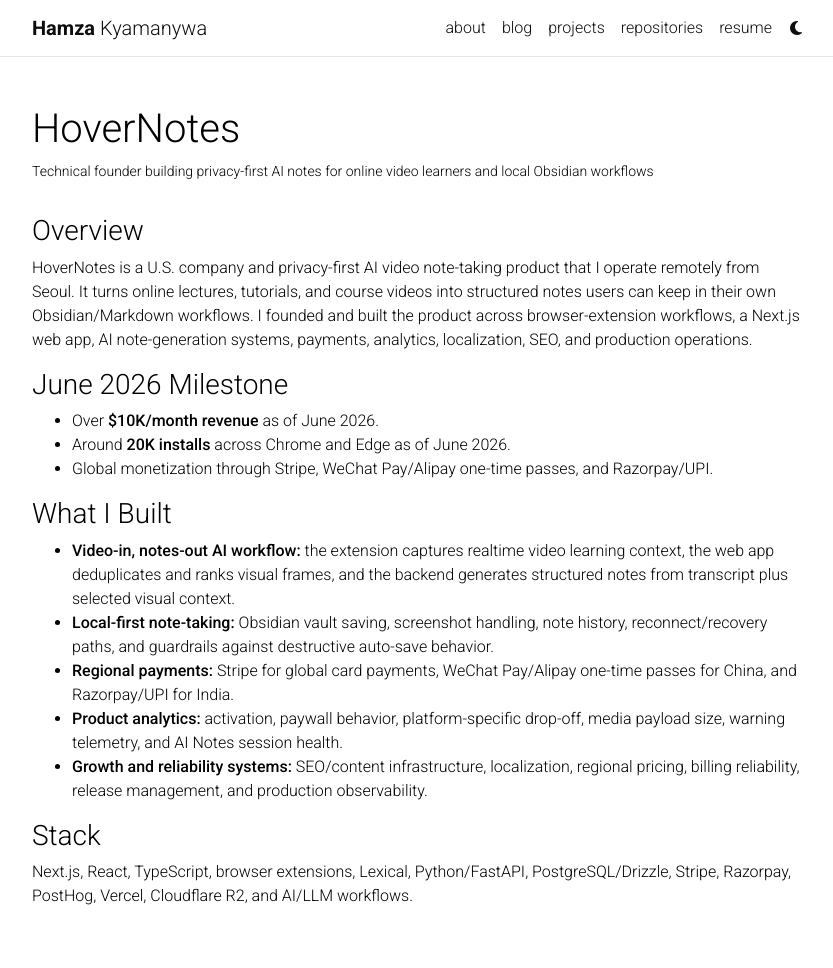
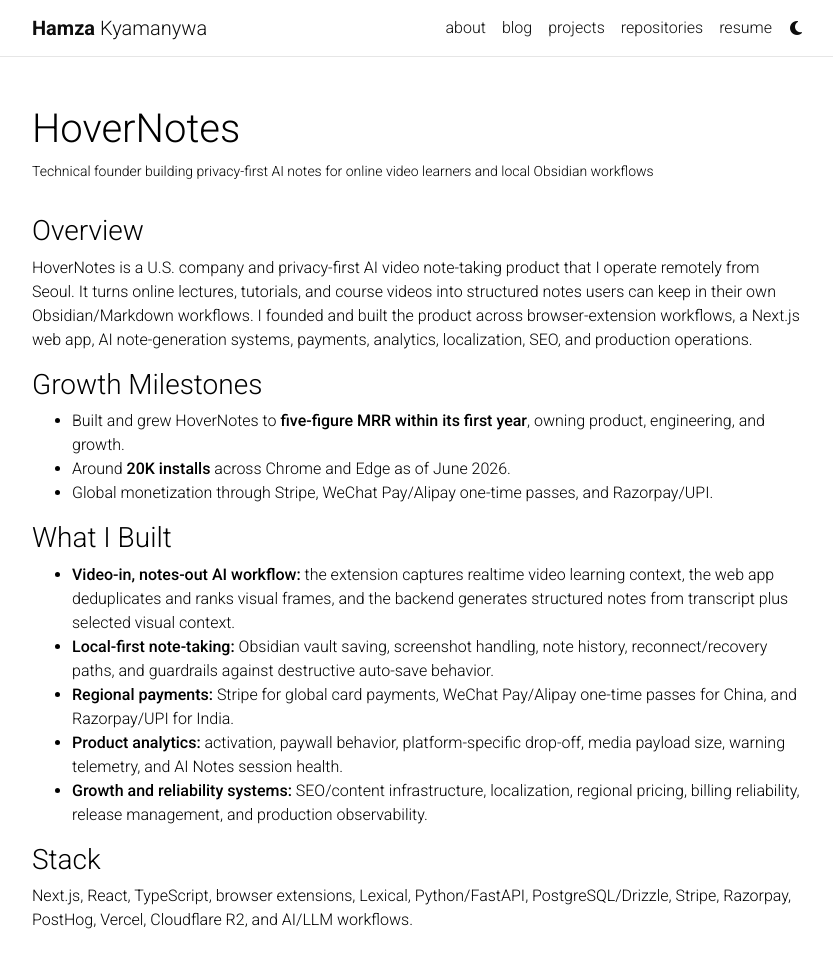
Before and after one commit to untilhamza/untilhamza.github.io, a Jekyll site: the page built from _projects/1_project.md, in a window 1280 px wide and 1018 px high. Shown: the top 968 px of the window, without its empty margins (223-1056 px from the left). Built offline with Jekyll 4.4.1, drawn with Linux system fonts in a browser that asks for light colours; comment, search, counter and statistics services are not loaded; a style sheet for code colours, icons or effects is not loaded.

Commit message:
Update HoverNotes first-year growth milestone (#9)

```diff
--- a/_data/cv.yml
+++ b/_data/cv.yml
@@ -32,7 +32,8 @@
       institution: HoverNotes | AI video note-taking SaaS | Remote, United States
       year: Jul 2025 - Present
       description:
-        - Founded and built a privacy-first AI tool for online video learners, with over <strong>$10K/month revenue</strong> and around <strong>20K Chrome/Edge installs</strong> as of June 2026.
+        - Built and grew HoverNotes to <strong>five-figure MRR within its first year</strong>, owning product, engineering, and growth.
+        - Built a privacy-first AI tool for online video learners, reaching around <strong>20K Chrome/Edge installs</strong> as of June 2026.
         - Built the product across Chrome/Edge extension workflows, a Next.js web app, local-first Obsidian workflows, payments, analytics, SEO/i18n, and AI note generation.
         - Designed a multimodal video-in, notes-out pipeline where the extension captures realtime video learning context, the web app deduplicates/ranks visual frames, and the backend generates structured notes from transcript plus selected visual context.
         - Implemented regional monetization across Stripe for global card payments, China one-time passes via WeChat Pay/Alipay, and India payments via Razorpay/UPI.
--- a/_projects/1_project.md
+++ b/_projects/1_project.md
@@ -11,9 +11,9 @@
   <h3>Overview</h3>
   <p>HoverNotes is a U.S. company and privacy-first AI video note-taking product that I operate remotely from Seoul. It turns online lectures, tutorials, and course videos into structured notes users can keep in their own Obsidian/Markdown workflows. I founded and built the product across browser-extension workflows, a Next.js web app, AI note-generation systems, payments, analytics, localization, SEO, and production operations.</p>
 
-  <h3>June 2026 Milestone</h3>
+  <h3>Growth Milestones</h3>
   <ul>
-    <li>Over <strong>$10K/month revenue</strong> as of June 2026.</li>
+    <li>Built and grew HoverNotes to <strong>five-figure MRR within its first year</strong>, owning product, engineering, and growth.</li>
     <li>Around <strong>20K installs</strong> across Chrome and Edge as of June 2026.</li>
     <li>Global monetization through Stripe, WeChat Pay/Alipay one-time passes, and Razorpay/UPI.</li>
   </ul>
--- a/assets/json/resume.json
+++ b/assets/json/resume.json
@@ -28,7 +28,8 @@
       "position": "Technical Founder",
       "summary": "Jul 2025 - Present",
       "highlights": [
-        "Founded and built a privacy-first AI tool for online video learners, with over $10K/month revenue and around 20K Chrome/Edge installs as of June 2026.",
+        "Built and grew HoverNotes to five-figure MRR within its first year, owning product, engineering, and growth.",
+        "Built a privacy-first AI tool for online video learners, reaching around 20K Chrome/Edge installs as of June 2026.",
         "Built the product across Chrome/Edge extension workflows, a Next.js web app, local-first Obsidian workflows, payments, analytics, SEO/i18n, and AI note generation.",
         "Designed a multimodal video-in, notes-out pipeline where the extension captures realtime video learning context, the web app deduplicates/ranks visual frames, and the backend generates structured notes from transcript plus selected visual context.",
         "Implemented regional monetization across Stripe for global card payments, China one-time passes via WeChat Pay/Alipay, and India payments via Razorpay/UPI.",
```
Also changed, not shown: 2026-10-13-hamza-kyamanywa-resume.md (+2 -1 lines), career_evidence/profile-2026-10-13.md (+1 -1 lines), career_evidence/roles/hovernotes.md (+4 -1 lines), 1 other file.
